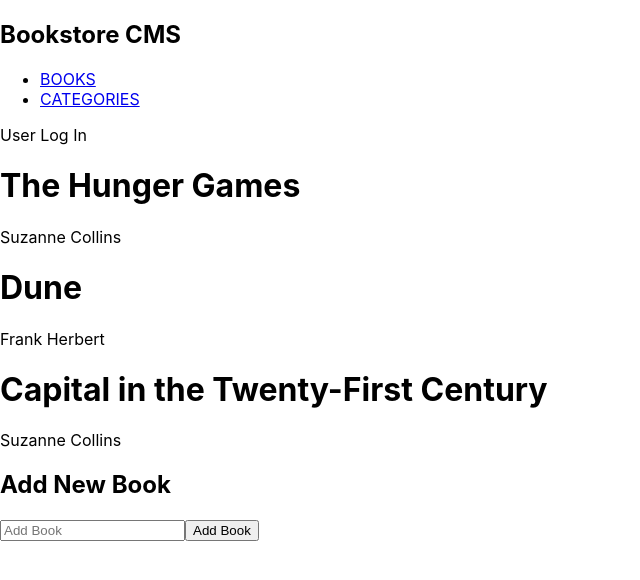
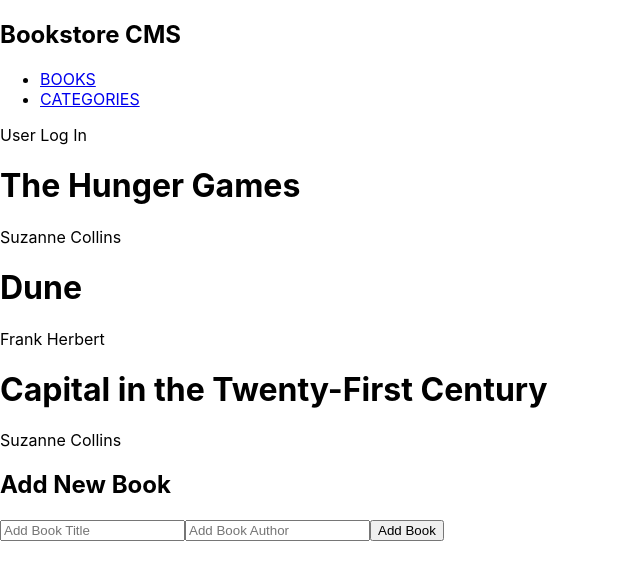
Before and after one commit to dselasea/bookstore, a React (Create React App) app: page / in a window 1280 px wide. Shown: the top 580 px of the page, without its empty margins (0-640 px from the left). Built offline with nearby package versions, Linux system fonts and the light colour scheme.

Commit message:
Add form and categories check

```diff
--- a/src/components/AddBook.js
+++ b/src/components/AddBook.js
@@ -1,13 +1,23 @@
-import React from 'react';
+import React, { useState } from 'react';
 
-const AddBook = () => (
+const AddBook = () => {
+  const [title, setTitle] = useState('');
+  const [author, setAuthor] = useState('');
+
+  const addBook = () => {
+
+  };
+
+  return (
     <div>
       <h2>Add New Book</h2>
       <form>
-      <input type="text" placeholder="Add Book" />
+        <input type="text" onChange={(e) => setTitle(e.target.value)} value={title} placeholder="Add Book Title" />
+        <input type="text" onChange={(e) => setAuthor(e.target.value)} value={author} placeholder="Add Book Author" />
         <button type="submit">Add Book</button>
       </form>
     </div>
   );
+};
 
 export default AddBook;
--- a/src/components/Categories.js
+++ b/src/components/Categories.js
@@ -2,7 +2,7 @@ import React from 'react';
 
 const Categories = () => (
   <div>
-    <h1>Under Construction</h1>
+    <button type="button">Check Status</button>
   </div>
 );
 
```
Lines whose indentation alone changed are shown as unchanged.
